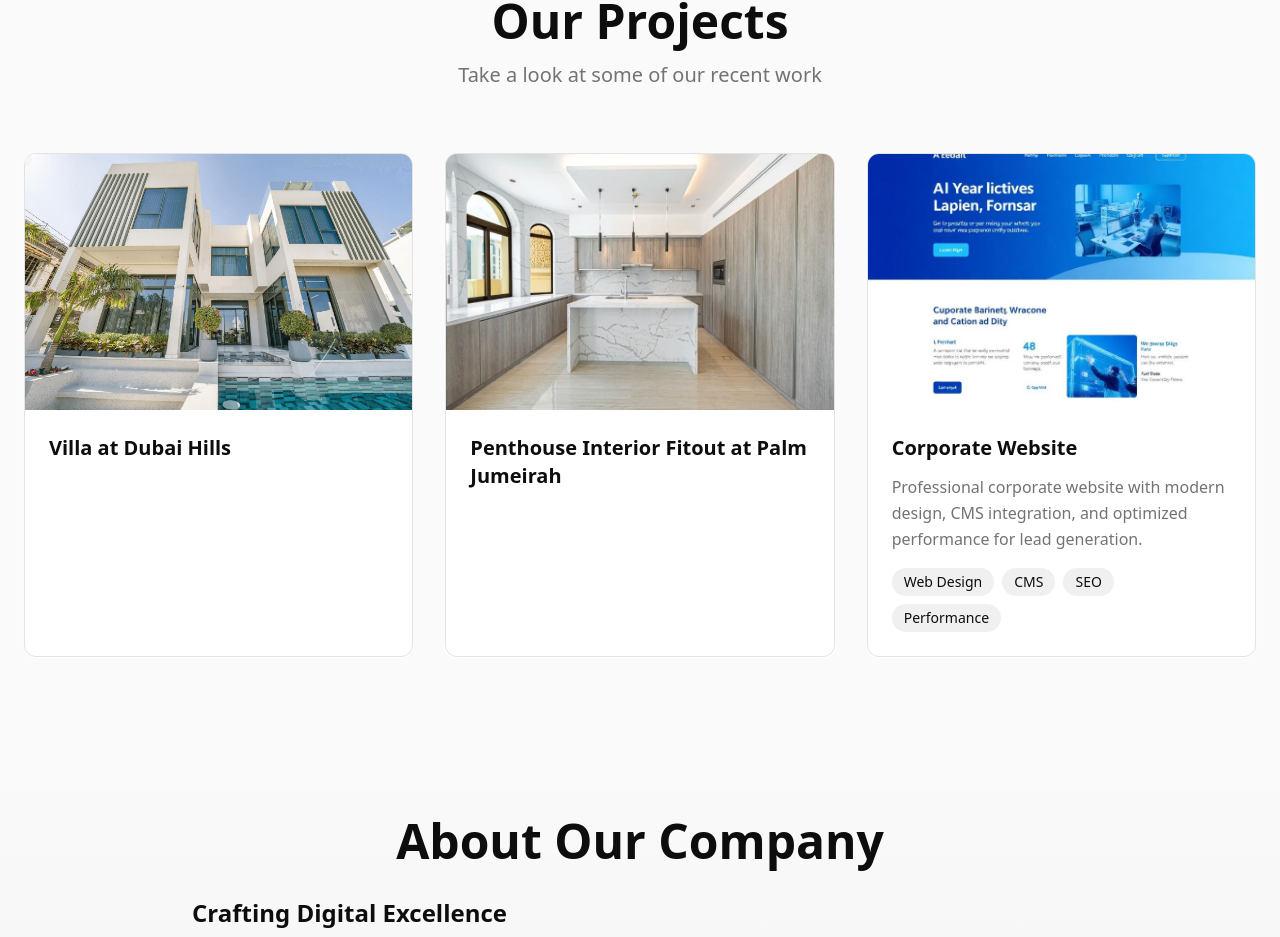
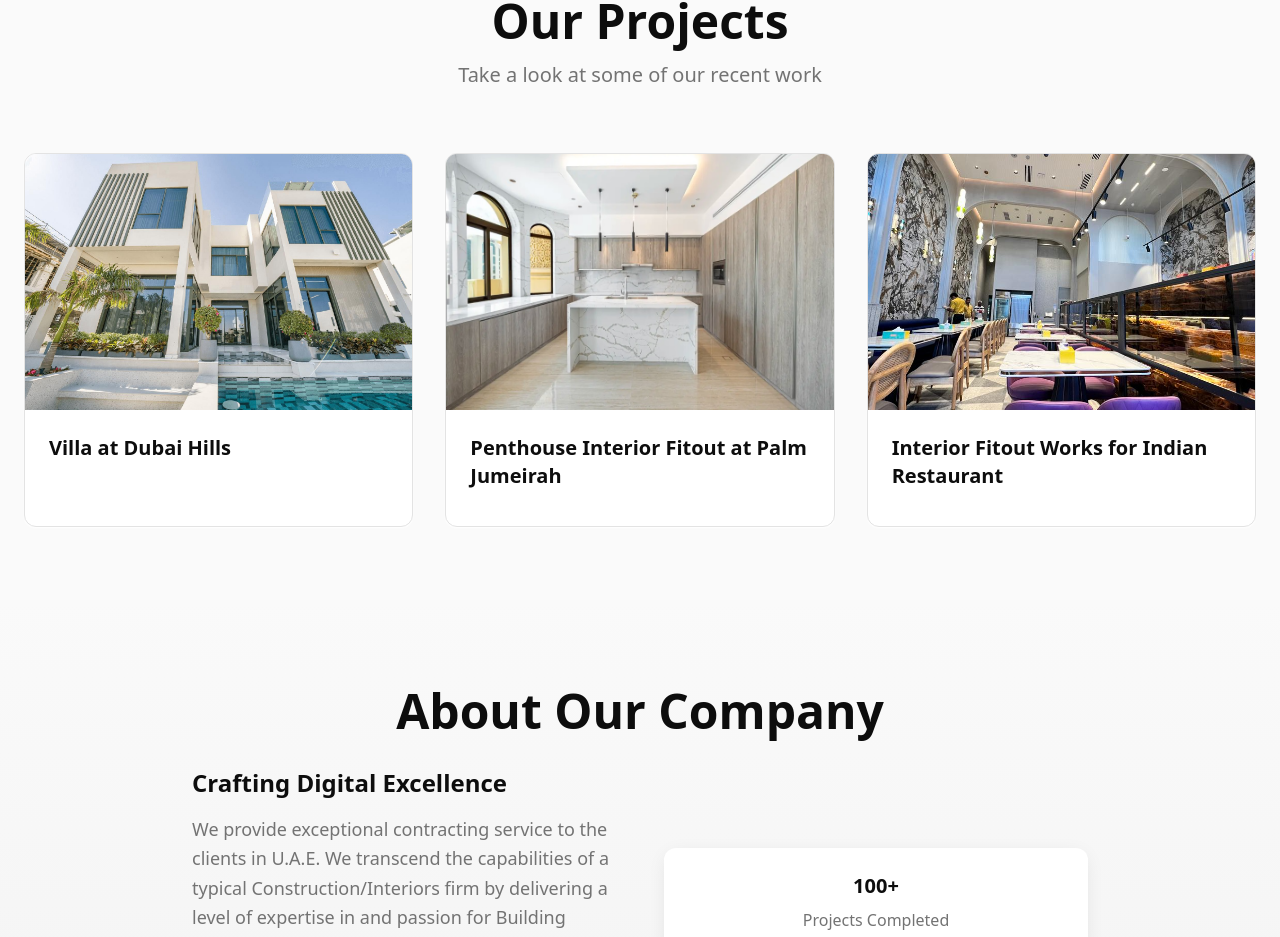
Before and after one commit to Anu2711/domain-ready-show, a React (Vite) app: page / in a window 1280 px wide. Shown: the part 883-1820 px from the top of the page. Built offline with nearby package versions, Linux system fonts and the light colour scheme.

Commit message:
Update project details
Update "Corporate Website" to "Interior Fitout Works for Indian Restaurant" and assign the provided image to it.

```diff
--- a/src/components/Projects.tsx
+++ b/src/components/Projects.tsx
@@ -1,5 +1,4 @@
 import ProjectCard from "./ProjectCard";
-import project3 from "@/assets/project-3.jpg";
 
 const Projects = () => {
   const projects = [
@@ -12,10 +11,8 @@ const Projects = () => {
       image: "/lovable-uploads/cf025679-25c8-4fed-92ea-41dc2778d7af.png"
     },
     {
-      title: "Corporate Website",
-      description: "Professional corporate website with modern design, CMS integration, and optimized performance for lead generation.",
-      image: project3,
-      tags: ["Web Design", "CMS", "SEO", "Performance"]
+      title: "Interior Fitout Works for Indian Restaurant",
+      image: "/lovable-uploads/e4d58b1d-d934-4fd7-b31b-0d71fd47c9aa.png"
     }
   ];
 
@@ -36,9 +33,7 @@ const Projects = () => {
             <ProjectCard
               key={index}
               title={project.title}
-              description={project.description}
               image={project.image}
-              tags={project.tags}
             />
           ))}
         </div>
```
Also changed, not shown: public/lovable-uploads/e4d58b1d-d934-4fd7-b31b-0d71fd47c9aa.png (added).
